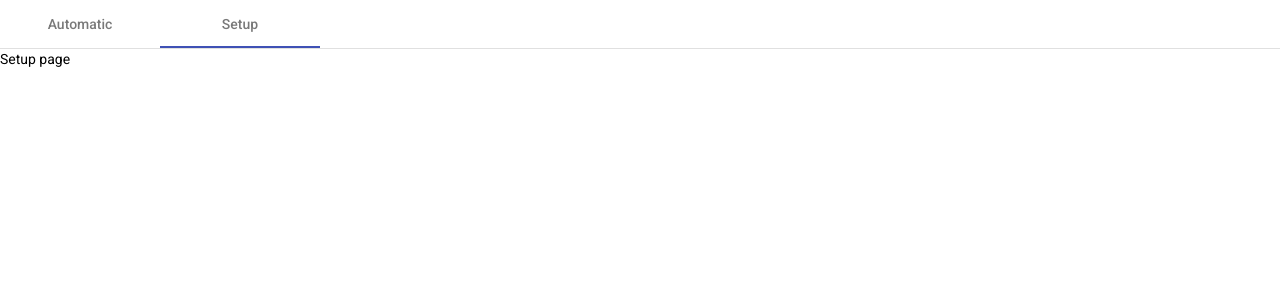
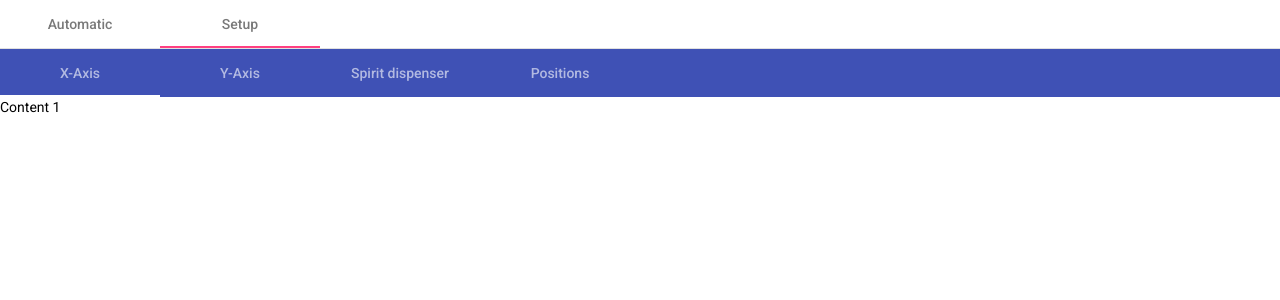
Before and after one commit to TomaT3/SpiritSpender, an Angular app in the folder SpiritSpenderClient/: page /setup in a window 1280 px wide. Shown: the top 300 px of the page. Built offline with nearby package versions, Linux system fonts and the light colour scheme.

Commit message:
add tabs module to setup

```diff
--- a/SpiritSpenderClient/src/app/app.component.html
+++ b/SpiritSpenderClient/src/app/app.component.html
@@ -1,4 +1,4 @@
-<nav mat-tab-nav-bar>
+<nav mat-tab-nav-bar [color]="'accent'">
     <a mat-tab-link
        *ngFor="let link of navLinks"
        [routerLink]="link.path"
--- a/SpiritSpenderClient/src/app/setup/main/main.component.html
+++ b/SpiritSpenderClient/src/app/setup/main/main.component.html
@@ -1 +1,6 @@
-<p>Setup page</p>
+<mat-tab-group  [backgroundColor]="'primary'">
+    <mat-tab label="X-Axis"> Content 1 </mat-tab>
+    <mat-tab label="Y-Axis"> Content 2 </mat-tab>
+    <mat-tab label="Spirit dispenser"> Content 3 </mat-tab>
+    <mat-tab label="Positions"> Content 4 </mat-tab>
+  </mat-tab-group>
--- a/SpiritSpenderClient/src/app/setup/setup.module.ts
+++ b/SpiritSpenderClient/src/app/setup/setup.module.ts
@@ -3,13 +3,15 @@ import { CommonModule } from '@angular/common';
 
 import { SetupRoutingModule } from './setup-routing.module';
 import { MainComponent } from './main/main.component';
+import {MatTabsModule} from '@angular/material/tabs';
 
 
 @NgModule({
   declarations: [MainComponent],
   imports: [
     CommonModule,
-    SetupRoutingModule
+    SetupRoutingModule,
+    MatTabsModule
   ]
 })
 export class SetupModule { }
```
